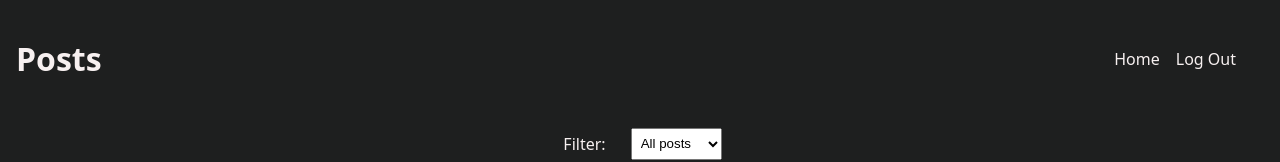
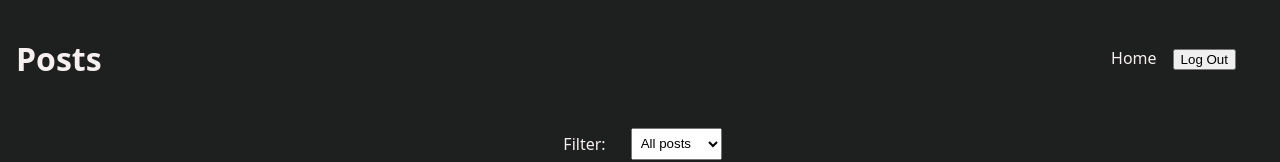
Before and after one commit to chrisrbentley/blog-cms, a React (Vite) app: page /posts in a window 1280 px wide. Shown: the top 162 px of the page. Built offline with nearby package versions, Linux system fonts and the light colour scheme.

Commit message:
Added logout functionality

```diff
--- a/src/components/Header.jsx
+++ b/src/components/Header.jsx
@@ -28,7 +28,15 @@ const Header = ({ page }) => {
 								<Link to={'/'}>Home</Link>
 							</li>
 						))}
-					<li>Log Out</li>
+					<li>
+						<button
+							onClick={() => {
+								localStorage.removeItem('jwt');
+							}}
+						>
+							Log Out
+						</button>
+					</li>
 				</ul>
 			</nav>
 		</header>
```
